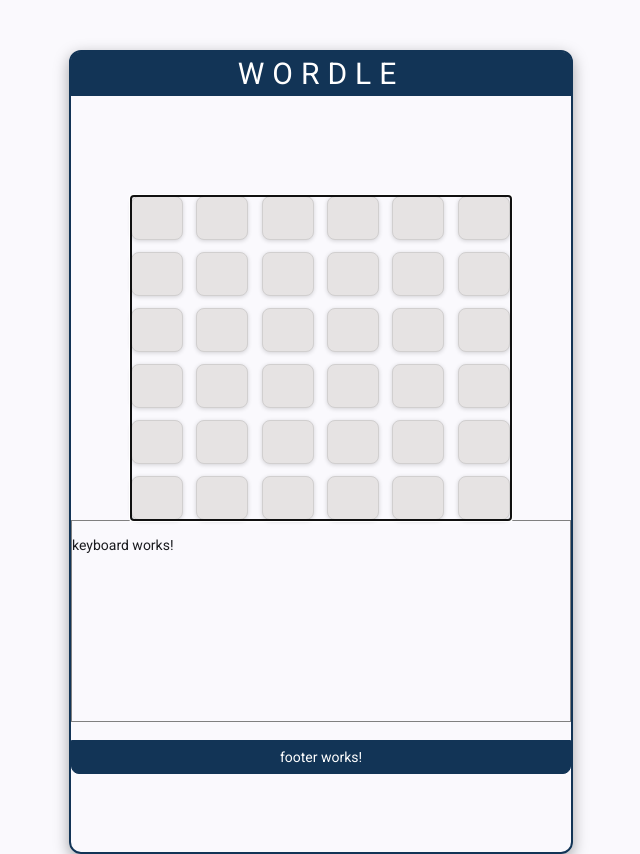
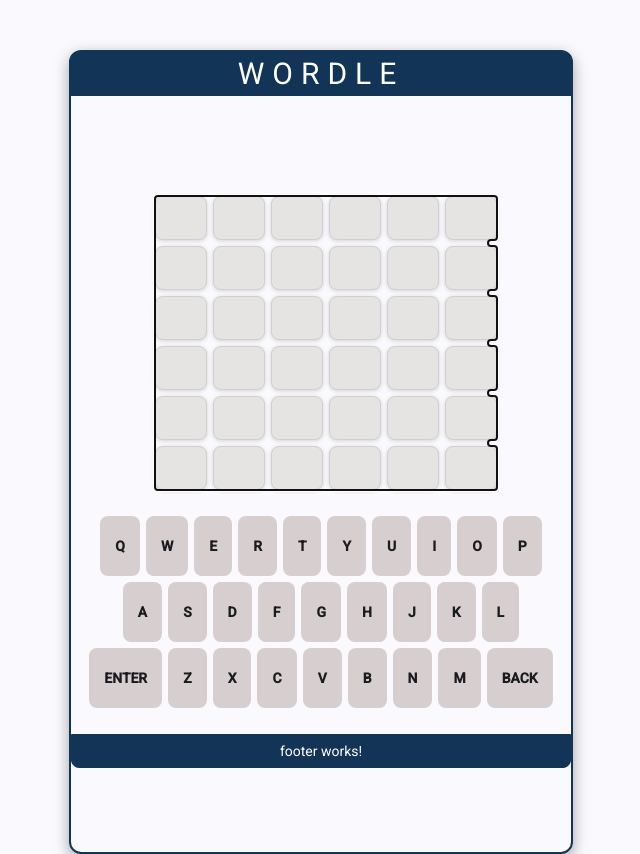
Before and after one commit to Exopi-Talent-Academy/assignment1, an Angular app: page / in a window 1280 px wide. Shown: the whole page, without its empty margins (319-959 px from the left). Built offline with nearby package versions, Linux system fonts and the light colour scheme.

Commit message:
prepare a keyboard and the input board

```diff
--- a/src/app/components/board/board.scss
+++ b/src/app/components/board/board.scss
@@ -2,17 +2,20 @@
     display:block;
     min-height: 37vh;
     .board {
+        border: none;
+
         display: grid;
         grid-template-columns: repeat(6, 1fr);
-        gap: 12px;
-        max-width: 380px;
+        gap: 6px;
+        max-width: 333px;
         margin: auto;
+
+        &.focus {
+            border: 4px solid red;
+        }
 
     }
 
-    .board.focus-visible {
-        border: none;
-    }
     .input-text {
         padding: 12px 10px 0;
         width: 30px;
--- a/src/app/components/board/board.ts
+++ b/src/app/components/board/board.ts
@@ -22,6 +22,7 @@
 
   ngAfterViewInit() {
     this.boardDiv.nativeElement.focus();
+    this.board$.subscribe(console.log);
   }
 
   yourMethod(event: KeyboardEvent){
--- a/src/app/components/keyboard/keyboard.html
+++ b/src/app/components/keyboard/keyboard.html
@@ -1,3 +1,11 @@
 <div class="keyboard">
-    <p>keyboard works!</p>
+    @for(row of keyboard; track $index) {
+        <div class="each-row">
+            @for(key of row; track key) {
+            <div class="each-key">
+                {{ key }}
+            </div>
+        }
+        </div>
+    }
 </div>
--- a/src/app/components/keyboard/keyboard.scss
+++ b/src/app/components/keyboard/keyboard.scss
@@ -1,5 +1,29 @@
 :host {
     display:block;
-    border: 1px solid gray;
     min-height: 25vh;
+
+    .keyboard {
+        display: flex;
+        flex-direction: column;
+        gap: 6px;
+        align-items: center;
+        margin-top: 24px;
+    }
+
+    .each-row {
+        display: flex;
+        gap: 6px;
+        margin: auto;
+
+        .each-key {
+            background-color: rgb(215, 207, 207);
+            display: flex;
+            justify-content: center;
+            align-items: center;
+            width: min-content;
+            padding: 20px 15px;
+            border-radius: 8px;
+            font-weight: bold;
+        }
+    }
 }
--- a/src/app/components/keyboard/keyboard.ts
+++ b/src/app/components/keyboard/keyboard.ts
@@ -7,5 +7,9 @@
   styleUrl: './keyboard.scss',
 })
 export class Keyboard {
-
+  keyboard = [
+    ["Q", "W", "E", "R", "T", "Y", "U", "I", "O", "P"],
+    ["A", "S", "D", "F", "G", "H", "J", "K", "L"],
+    ["ENTER", "Z", "X", "C", "V", "B", "N", "M", "BACK"]
+  ]
 }
```
